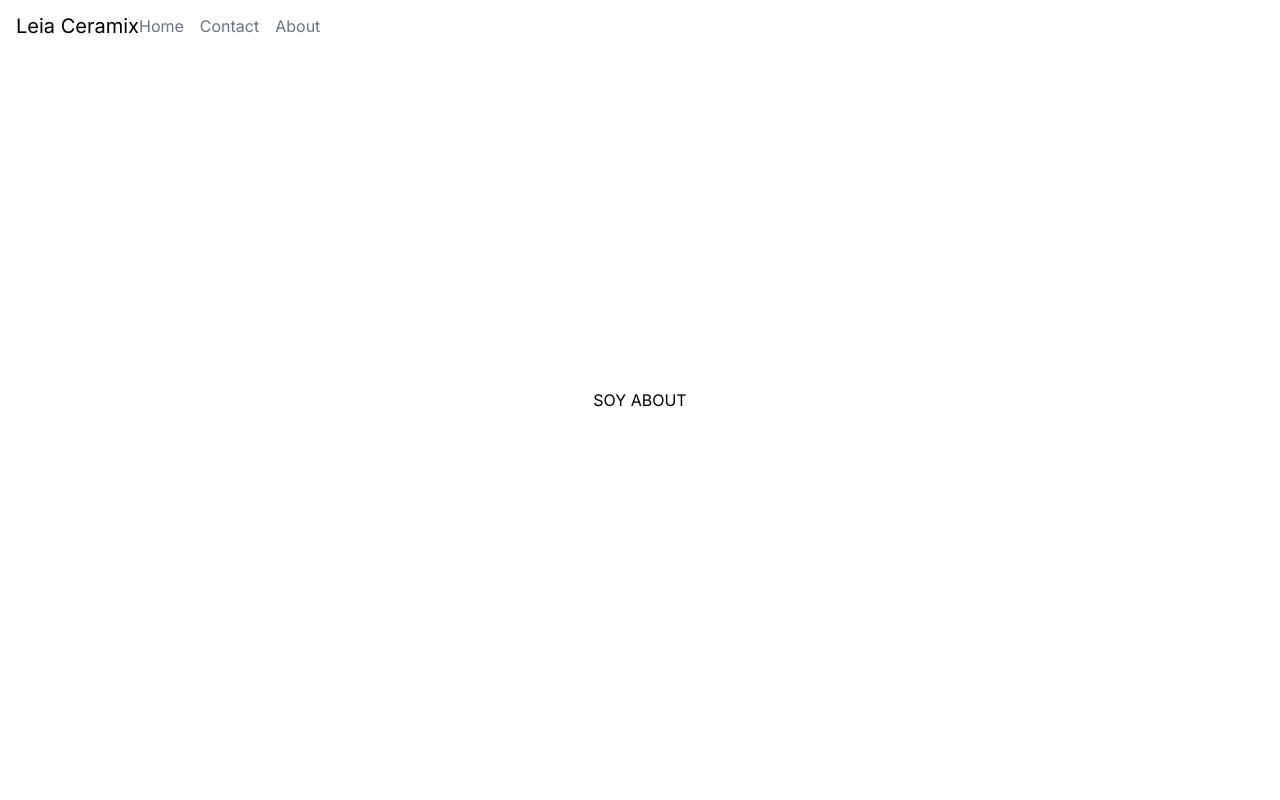
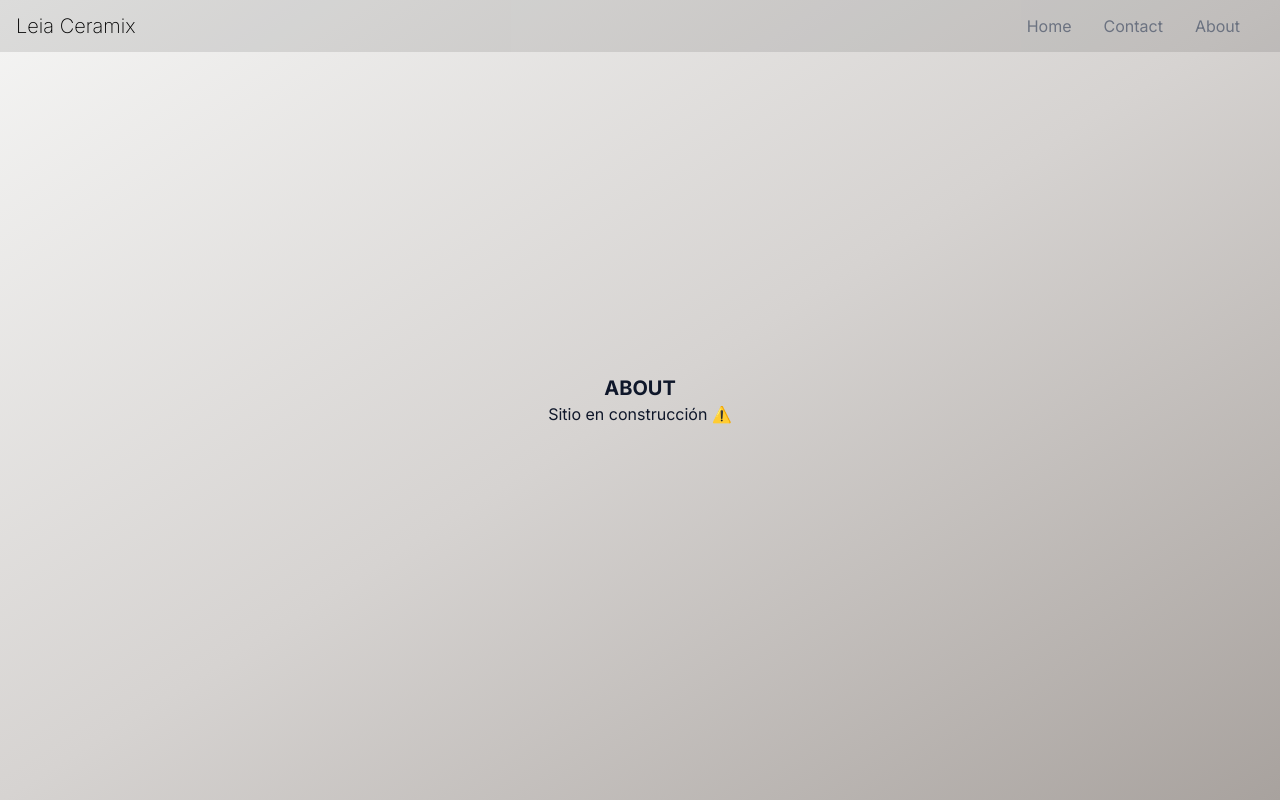
Before and after one commit to argrosarie/leiaceramix, a Next.js app: page /about in a window 1280 px wide. Built offline with nearby package versions, Linux system fonts and the light colour scheme.

Commit message:
Navbar styles

```diff
--- a/src/app/about/page.js
+++ b/src/app/about/page.js
@@ -1,5 +1,10 @@
 import React from 'react'
 
 export default function About() {
-  return <div className="min-h-screen grid place-content-center">SOY ABOUT</div>
+  return (
+    <div className="min-h-screen grid place-content-center bg-gradient-to-br from-stone-100 via-stone-300 to-stone-400 text-center">
+      <h1 className="uppercase text-slate-900 font-bold text-xl">About</h1>
+      <p className="text-slate-900">Sitio en construcción ⚠️</p>
+    </div>
+  )
 }
--- a/src/app/components/Navbar/Navbar.js
+++ b/src/app/components/Navbar/Navbar.js
@@ -1,4 +1,5 @@
 'use client'
+
 import { useState } from 'react'
 import { FiMenu, FiX } from 'react-icons/fi'
 import { useRouter } from 'next/navigation'
@@ -11,17 +12,34 @@ const Navbar = () => {
     setIsOpen(!isOpen)
   }
 
+  const menuItems = [
+    { label: 'Home', path: '/' },
+    { label: 'Contact', path: '/contact' },
+    { label: 'About', path: '/about' },
+  ]
+
+  const renderMenuItems = () => {
+    return menuItems.map((item, index) => (
+      <button
+        key={index}
+        onClick={() => router.push(item.path)}
+        className="text-gray-500 hover:text-gray-700"
+      >
+        {item.label}
+      </button>
+    ))
+  }
+
   return (
-    <nav className="bg-base-100 fixed z-10">
+    <nav className="bg-base-100 fixed z-10 w-full bg-transparent/10">
       <div className="flex items-center justify-between px-4 py-3">
-        <div>
-          <button
-            onClick={() => router.push('/')}
-            className="btn btn-ghost text-xl"
-          >
-            Leia Ceramix
-          </button>
-        </div>
+        <button
+          onClick={() => router.push('/')}
+          className="btn btn-ghost text-xl font-extralight "
+        >
+          Leia Ceramix
+        </button>
+
         <div className="flex md:hidden">
           <button
             onClick={handleToggleMenu}
@@ -37,49 +55,11 @@ const Navbar = () => {
             )}
           </button>
         </div>
-        <div className="hidden md:flex space-x-4">
-          <button
-            onClick={() => router.push('/')}
-            className="text-gray-500 hover:text-gray-700"
-          >
-            Home
-          </button>
-
-          <button
-            onClick={() => router.push('/contact')}
-            className="text-gray-500 hover:text-gray-700"
-          >
-            Contact
-          </button>
-
-          <button
-            onClick={() => router.push('/about')}
-            className="text-gray-500 hover:text-gray-700"
-          >
-            About
-          </button>
-        </div>
+        <div className="hidden md:flex space-x-8 mx-6">{renderMenuItems()}</div>
       </div>
       {isOpen && (
-        <div className="px-2 pt-2 pb-4 md:hidden">
-          <button
-            onClick={() => router.push('/')}
-            className="block mb-2 text-gray-500 hover:text-gray-700"
-          >
-            Home
-          </button>
-          <button
-            onClick={() => router.push('/contact')}
-            className="block mb-2 text-gray-500 hover:text-gray-700"
-          >
-            Contact
-          </button>
-          <button
-            onClick={() => router.push('/about')}
-            className="block mb-2 text-gray-500 hover:text-gray-700"
-          >
-            About
-          </button>
+        <div className="ml-4 pt-2 pb-4 md:hidden flex flex-col items-start text-lg ">
+          {renderMenuItems()}
         </div>
       )}
     </nav>
--- a/src/app/contact/page.js
+++ b/src/app/contact/page.js
@@ -1,5 +1,8 @@
 export default function Contact() {
   return (
-    <div className="min-h-screen grid place-content-center">SOY CONTACT</div>
+    <div className="min-h-screen grid place-content-center bg-gradient-to-br from-stone-100 via-stone-300 to-stone-400 text-center">
+      <h1 className="uppercase text-slate-900 font-bold text-xl">Contact</h1>
+      <p className="text-slate-900">Sitio en construcción ⚠️</p>
+    </div>
   )
 }
--- a/src/app/page.js
+++ b/src/app/page.js
@@ -8,7 +8,7 @@ export default function Home() {
   return (
     <>
       <div className="grid place-content-center min-h-screen bg-gradient-to-br from-stone-100 via-stone-300 to-stone-400 space-y-8">
-        <section className="flex flex-col items-center justify-center w-full space-y-2">
+        <section className="mt-10 flex flex-col items-center justify-center w-full space-y-2">
           <p className="uppercase text-3xl text-gray-500 font-bold text-center">
             Hi! <br />
             It&apos;s Leia Ceramix
```
